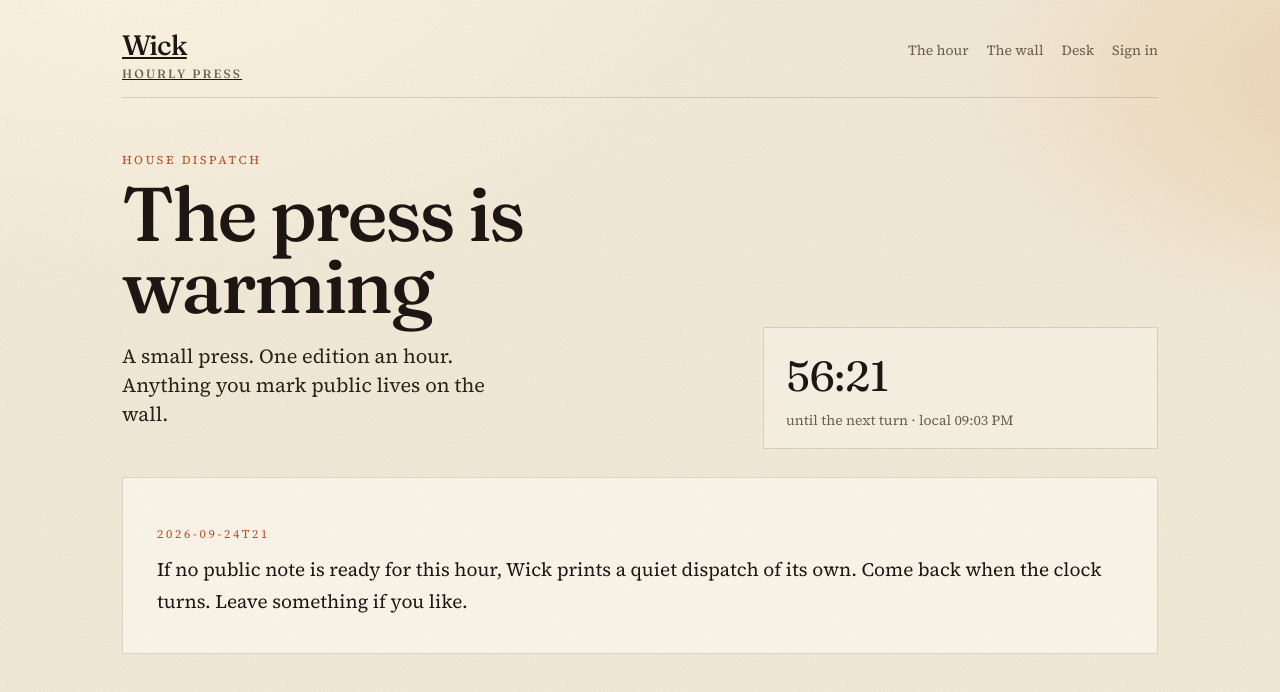
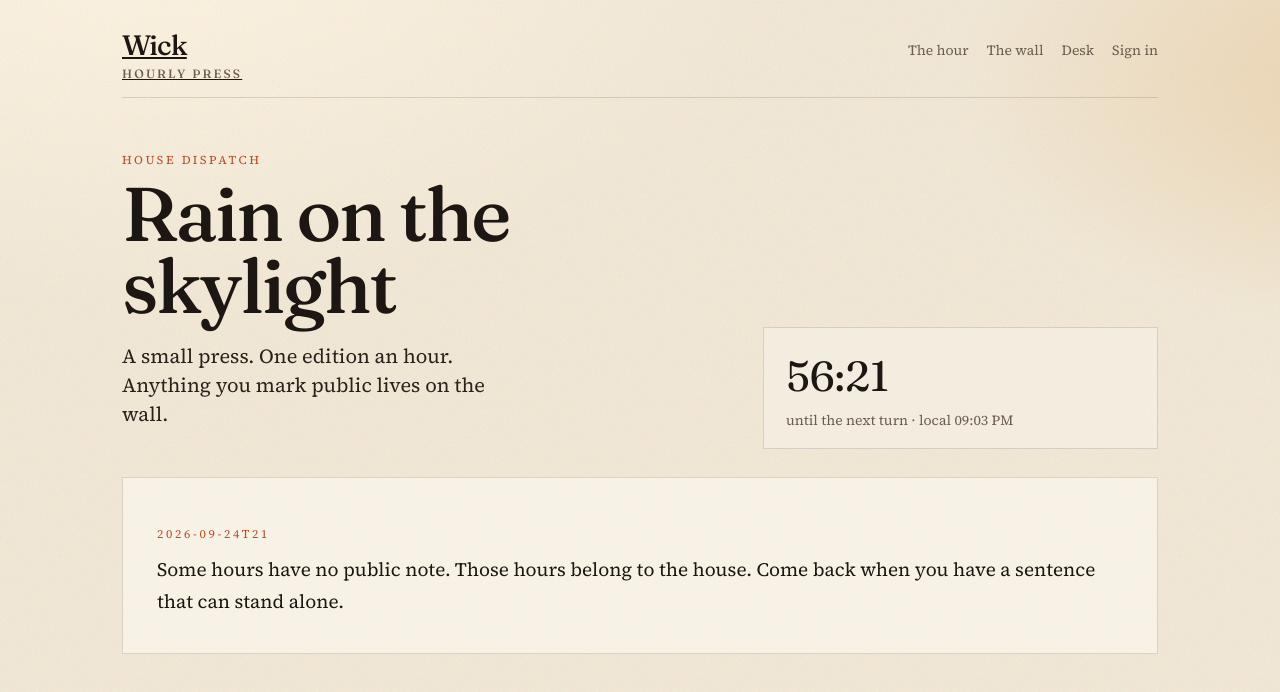
Before and after one commit to aurahooe/wickpress, a Next.js app: page / in a window 1280 px wide. Shown: the top 692 px of the page. Built offline with nearby package versions, Linux system fonts and the light colour scheme; no server answers; the database is empty.

Commit message:
Rotate house dispatch by hour when no edition row

```diff
--- a/app/page.js
+++ b/app/page.js
@@ -3,11 +3,20 @@
 import { useEffect, useState } from "react";
 import { hourKey, msUntilNextHour, supabase } from "../lib/supabase";
 
-const FALLBACK = {
-  kicker: "House dispatch",
-  title: "The press is warming",
-  body: "If no public note is ready for this hour, Wick prints a quiet dispatch of its own. Come back when the clock turns. Leave something if you like.",
-};
+const HOUSE = [
+  { title: "The lamp is still on", body: "This room keeps a single hour at a time. Leave a note if you want. Mark it public and it goes on the wall." },
+  { title: "Paper that does not rush", body: "Most sites shout. Wick waits for the clock. If you wrote something last hour, it is still on your desk. If you marked it public, it is already on the wall." },
+  { title: "A quiet turn", body: "The press does not ask for a feed. It asks for one slip. Title, body, a choice: keep it or pin it." },
+  { title: "Rain on the skylight", body: "Some hours have no public note. Those hours belong to the house. Come back when you have a sentence that can stand alone." },
+  { title: "Ink before the bell", body: "Whatever you save is yours. The wall only shows what you marked public. That is the whole contract." },
+  { title: "Hold the hour", body: "There is a countdown in the corner. When it dies the edition changes. Nothing else on the page needs to move that fast." },
+];
+
+function houseFor(key) {
+  let n = 0;
+  for (let i = 0; i < key.length; i++) n = (n + key.charCodeAt(i) * (i + 3)) % HOUSE.length;
+  return { ...HOUSE[n], kicker: "House dispatch", hour_key: key };
+}
 
 export default function Home() {
   const [feat, setFeat] = useState(null);
@@ -20,7 +29,7 @@ export default function Home() {
       const key = hourKey();
       const { data } = await supabase.from("wick_hours").select("*").eq("hour_key", key).maybeSingle();
       if (!alive) return;
-      setFeat(data || { ...FALLBACK, hour_key: key });
+      setFeat(data || houseFor(key));
     }
     load();
     const id = setInterval(() => {
@@ -43,9 +52,7 @@ export default function Home() {
         <div>
           <div className="kicker">{feat?.kicker || "This hour"}</div>
           <h1>{feat?.title || "Wick"}</h1>
-          <p className="lede">
-            A small press. One edition an hour. Anything you mark public lives on the wall.
-          </p>
+          <p className="lede">A small press. One edition an hour. Anything you mark public lives on the wall.</p>
         </div>
         <aside className="clock">
           <div className="n">{left || "—"}</div>
@@ -54,7 +61,7 @@ export default function Home() {
       </section>
       <article className="feature">
         <p className="kicker">{feat?.hour_key || ""}</p>
-        <div className="body">{feat?.body || FALLBACK.body}</div>
+        <div className="body">{feat?.body}</div>
       </article>
     </main>
   );
```
